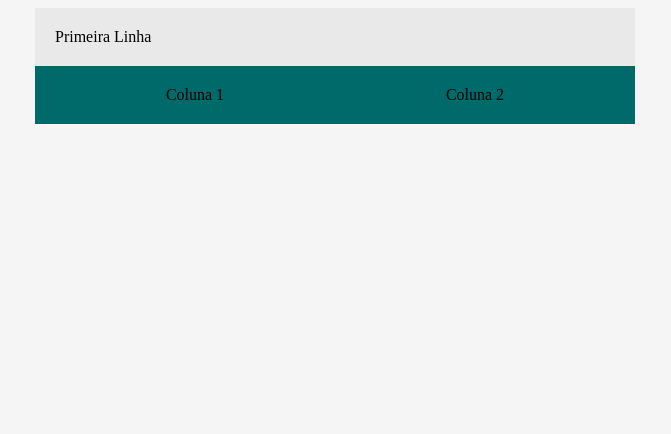
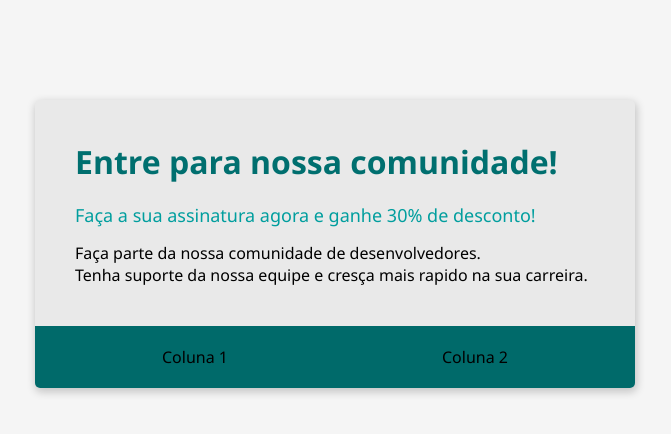
Before and after one commit to guifroes1984/projeto-legal-2, a plain HTML site: page index.html in a window 1280 px wide. Shown: the whole page, without its empty margins (305-976 px from the left). Drawn offline with Linux system fonts and the light colour scheme.

Commit message:
closes #3 - Criando o cabeçalho

```diff
--- a/index.html
+++ b/index.html
@@ -8,16 +8,21 @@
     <style>
       body {
         background-color: #F5F5F5;
+        font-family: 'Segoe UI', Tahoma, Geneva, Verdana, sans-serif;
       }
 
       .container {
         background-color: #E9E9E9;
         margin: auto;
         width: 600px;
+        box-shadow: 1px 3px 8px 1px rgba(0, 0, 0, 0.2);
+        border-radius: 5px;
+        overflow: hidden;
+        margin-top: 100px;
       }
 
       .header {
-        padding: 20px;
+        padding: 40px;
       }
 
       .flex-container {
@@ -26,13 +31,35 @@
         justify-content: space-around;
         padding: 20px;
       }
+      .header-title {
+        color: #006F6F;
+        font-size: 32px;
+        font-weight: 700;
+        margin-bottom: 20px;
+      }
+
+      .header-subtitle {
+        color: #009E9E;
+        font-size: 18px;
+        font-weight: 500;
+        margin-bottom: 15px;
+      }
     </style>
 
   </head>
   <body>
     <div class="container">
       <div class="header">
-        Primeira Linha
+        <div class="header-title">
+          Entre para nossa comunidade!
+        </div>
+        <div class="header-subtitle">
+          Faça a sua assinatura agora e ganhe 30% de desconto!
+        </div>
+        <div>
+          Faça parte da nossa comunidade de desenvolvedores.<br>
+          Tenha suporte da nossa equipe e cresça mais rapido na sua carreira.
+        </div>
       </div>
       <div class="flex-container">
         <div>
```
